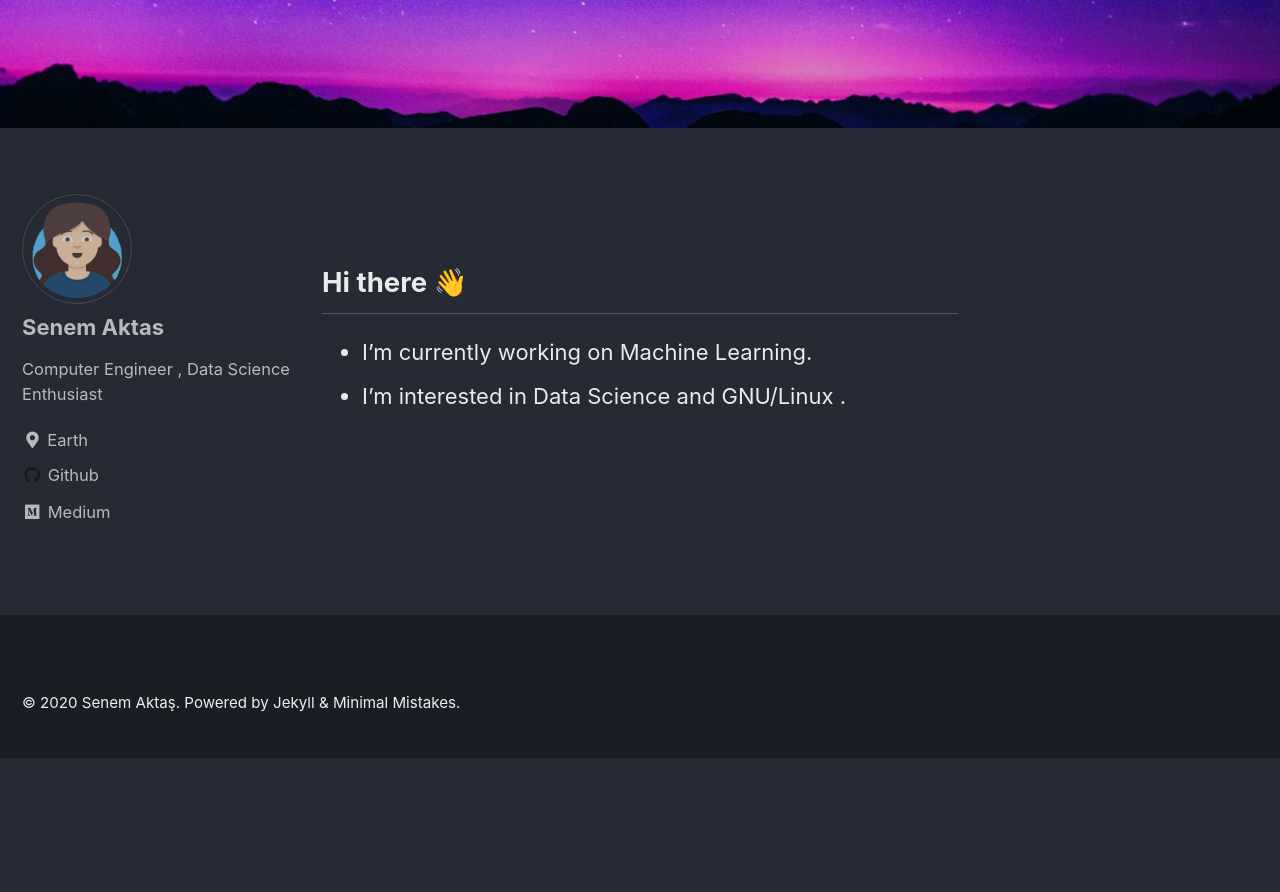
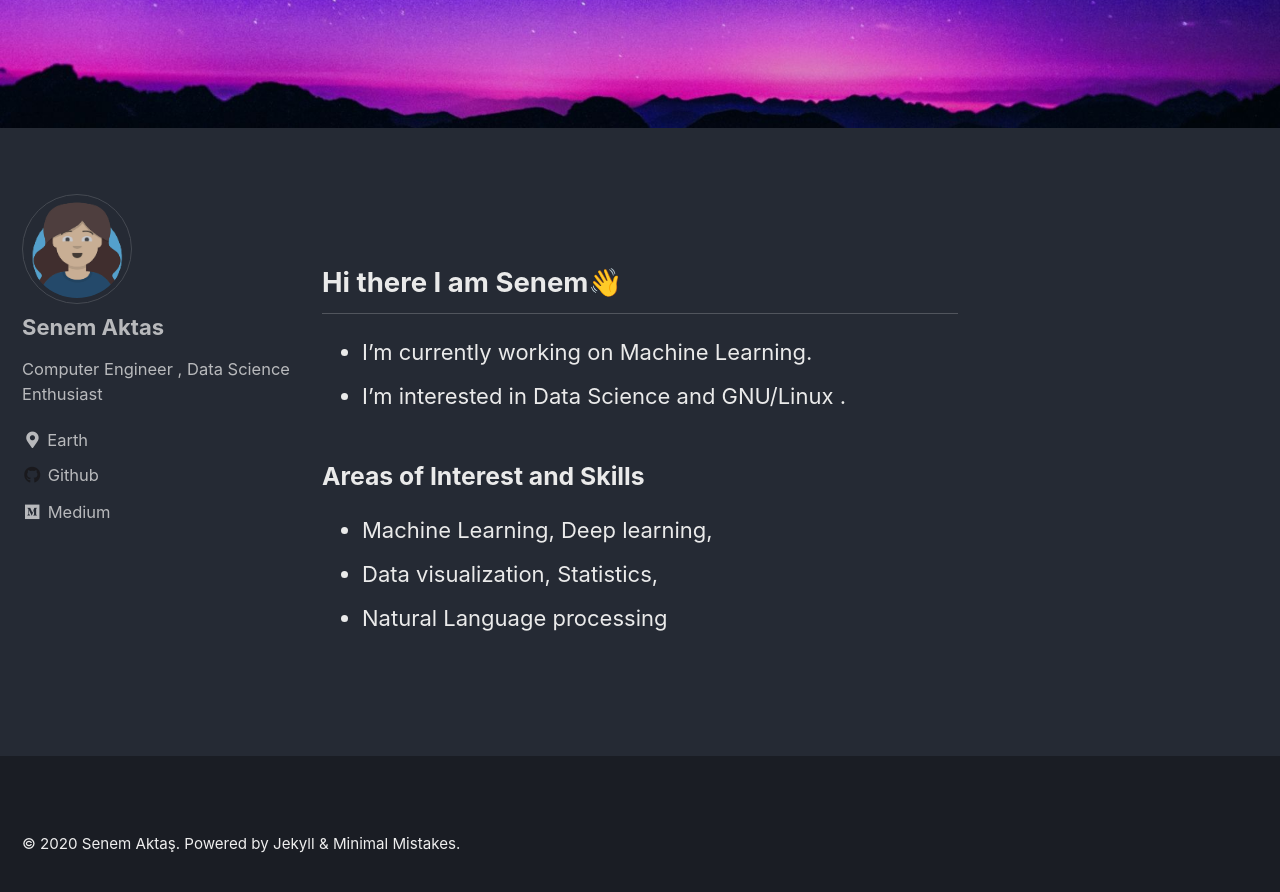
Before and after one commit to senemaktas/senemaktas.github.io, a Jekyll site: the page built from _pages/about.md, in a window 1280 px wide and 900 px high, scrolled down 681 px. Shown: the top 892 px of the window. Built offline with Jekyll 4.4.1, drawn with Linux system fonts in a browser that asks for light colours; cached includes are drawn as plain includes; before the commit the page ends 1439 px from its top, so only the background shows below that.

Commit message:
Update about.md

```diff
--- a/_pages/about.md
+++ b/_pages/about.md
@@ -7,7 +7,12 @@ header:
 
 ---
 
-## Hi there 👋
+## Hi there I am Senem👋
 
 - I’m currently working on Machine Learning.
 - I’m interested in Data Science and GNU/Linux .
+
+### Areas of Interest and Skills
+- Machine  Learning,  Deep  learning,
+- Data visualization, Statistics,
+- Natural Language processing
```
